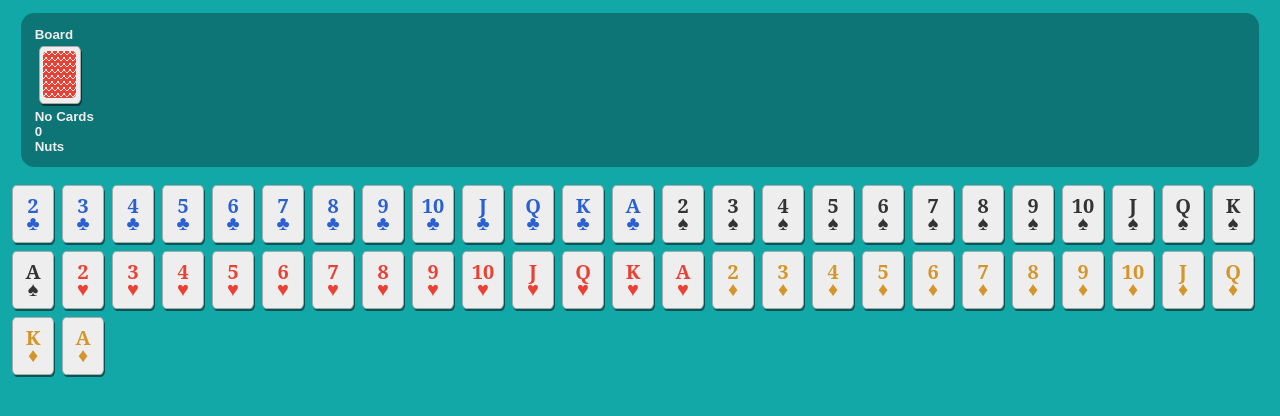
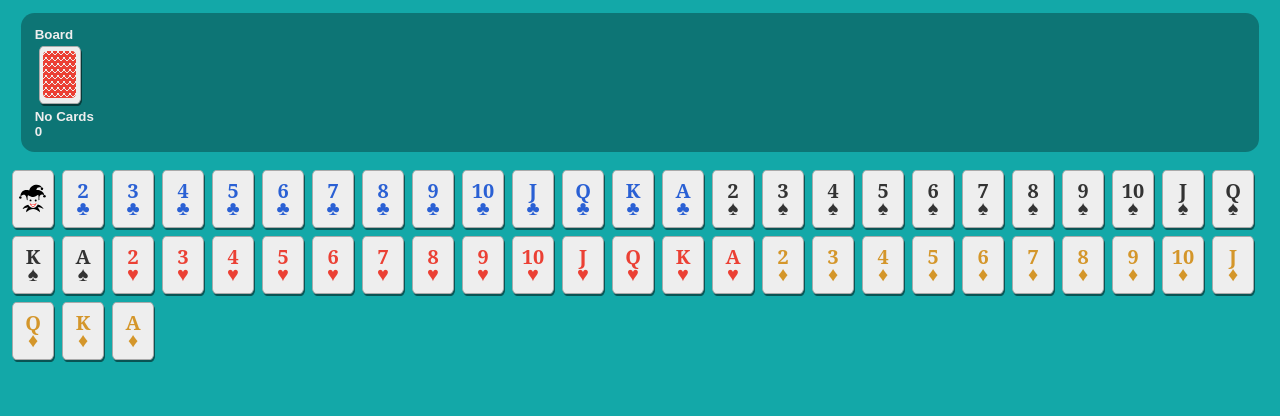
Before and after one commit to NewChromantics/Poker.js, a plain HTML site: page index.html in a window 1280 px wide. Drawn offline with Linux system fonts and the light colour scheme.

Commit message:
Adding joker card

```diff
--- a/Poker.js
+++ b/Poker.js
@@ -2,7 +2,9 @@
 const DefaultDeck =
 {
 	Suits: ['Club','Spade','Heart','Diamond'],
-	Values: [2,3,4,5,6,7,8,9,10,11,12,13,14]
+	Values: [2,3,4,5,6,7,8,9,10,11,12,13,14],
+	WildSuit: '*',
+	WildValue: -1,
 };
 
 
@@ -50,6 +52,20 @@ export class Hand
 			throw `Card score ${Score} (${this.Score}) not integer`;
 		}
 	}
+}
+
+
+
+//	these functions probably want to go into some kind of deck container
+export function GetJokerCards(Count=1)
+{
+	const Cards = [];
+	for ( let i=0;	i<Count;	i++ )
+	{
+		const card = new Card(DefaultDeck.WildSuit,DefaultDeck.WildValue);
+		Cards.push(card);
+	}
+	return Cards;
 }
 
 //	these functions probably want to go into some kind of deck container
--- a/index.html
+++ b/index.html
@@ -78,6 +78,8 @@
 
 				position: relative; /* required for all after/befores */
 
+				overflow:hidden;
+
 				display: inline-block;
 				width: var(--cardWidth);
 				height: var(--cardHeight);
@@ -157,6 +159,17 @@
 			.Card[Value="12"]:before	{	content: "Q";	}
 			.Card[Value="13"]:before	{	content: "K";	}
 			.Card[Value="14"]:before	{	content: "A";	}
+			.Card[Value="-1"]:before
+			{
+				/*content: "\1F0CF";	/* joker emoji */
+				content: "\a0";
+				background: url('Joker.svg');
+				background-repeat: no-repeat;
+				background-size: 80%;
+				bottom: 0px;
+				top: 0px;
+				background-position: center
+			}
 
 			.Card:after
 			{
@@ -168,6 +181,7 @@
 			.Card[Suit=Diamond]	{	color: var(--suit-diamond);	}
 			.Card[Suit=Spade]	{	color: var(--suit-spade);	}
 			.Card[Suit=Club]	{	color: var(--suit-club);	}
+			.Card[Suit="*"]	{	color: rgba(0,0,0,0);	}
 
 			.Card[Suit=Heart]:after
 			{
@@ -201,7 +215,7 @@
 
 			#BestHandCards
 			{
-				display:none;
+				xxdisplay:none;
 			}
 
 		</style>
@@ -211,13 +225,16 @@
 		<div id=BoardContainer>
 			<label>Board</label>
 			<div id=Board>
+				<!--<div class="Card Static" Value="-1"></div>-->
 				<div class="Card Static" onclick="MoveRandomCardToBoard(this)"></div>
 			</div>
 			<div id=BestHandCards></div>
 			<label id=BestHandName></label>
 			<div id=BestHandScore></div>
+			<!--
 			<Label>Nuts</label>
 			<div id=NutsCards></div>
+			-->
 		</div>
 
 		<div id=Pile></div>
@@ -387,6 +404,8 @@
 					const Card = MakeCardDiv(CardMeta,true);
 					AddToPile(Card);
 				}
+				const Jokers = Poker.GetJokerCards(1);
+				Jokers.forEach( MakeCard );
 				const Cards = Poker.GetAllCards();
 				Cards.forEach( MakeCard );
 			}
```
Also changed, not shown: Joker.svg (added).
